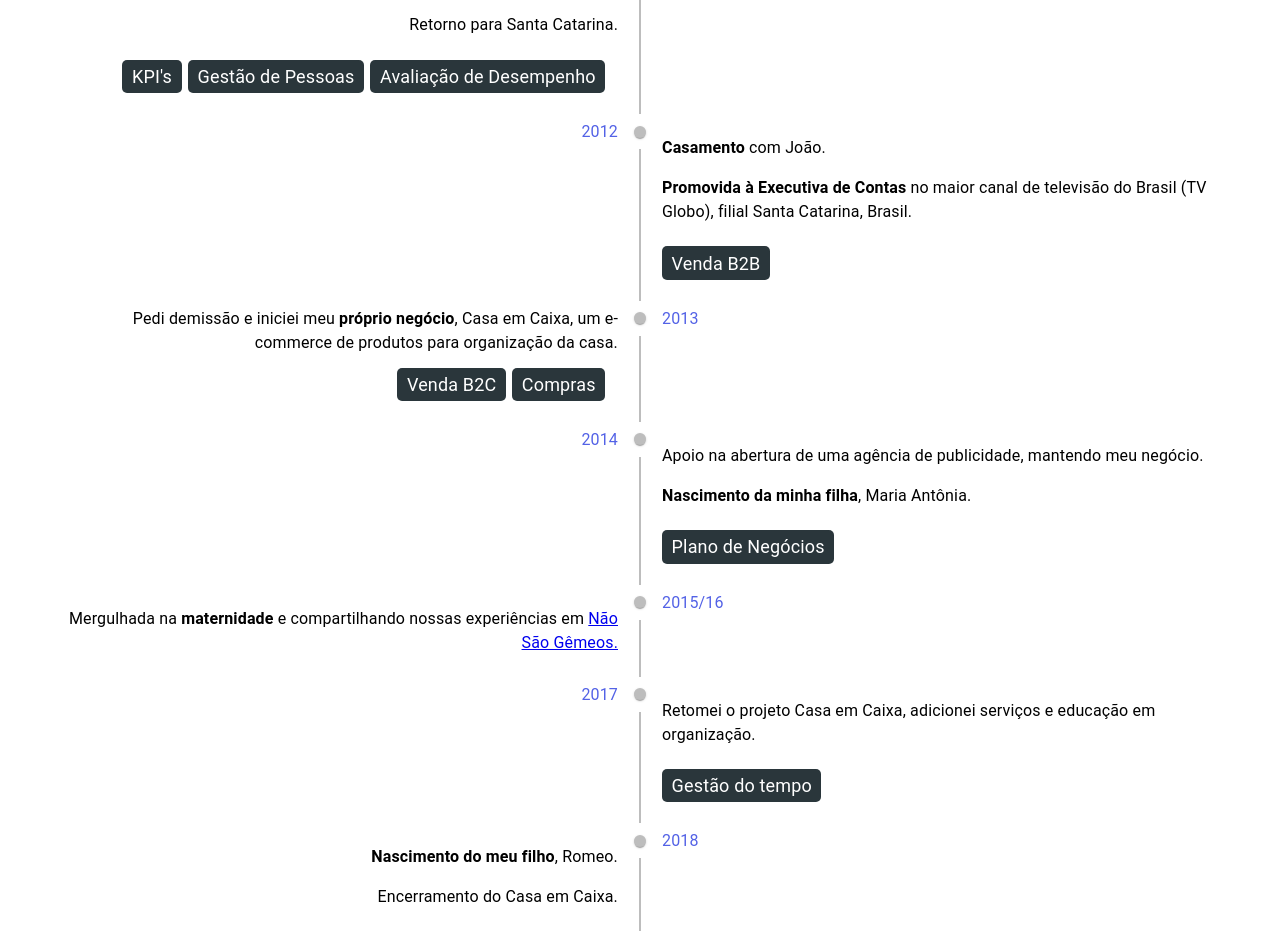
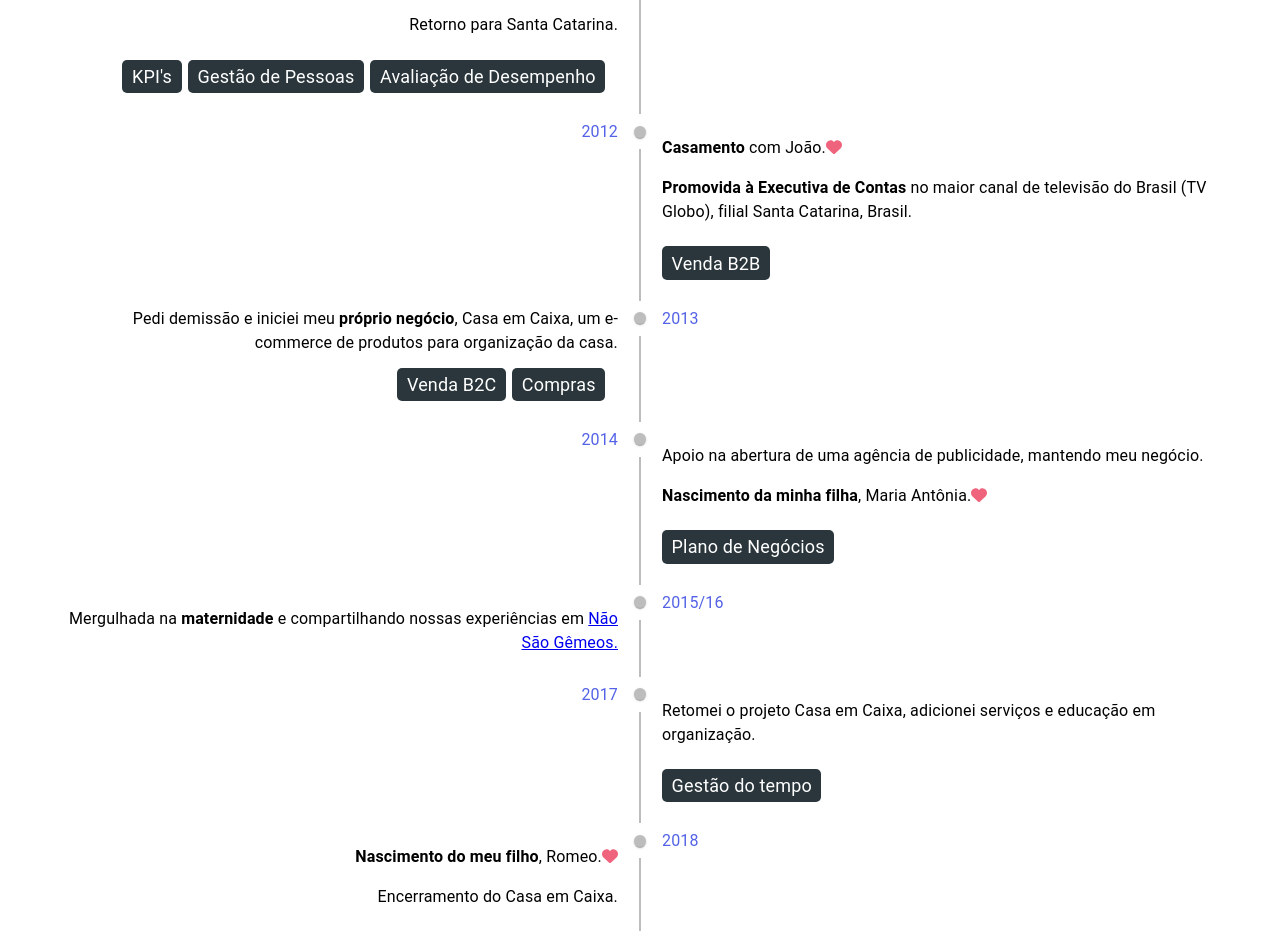
Before and after one commit to Juliana-CH/portfolio-v1, a React (Vite) app: page / in a window 1280 px wide. Shown: the part 2980-3920 px from the top of the page. Built offline with nearby package versions, Linux system fonts and the light colour scheme.

Commit message:
Adding icons (FontAwesome)!

```diff
--- a/index.html
+++ b/index.html
@@ -2,7 +2,7 @@
 <html lang="en">
   <head>
     <meta charset="UTF-8" />
-    <link rel="icon" type="image/svg+xml" href="/src/assets/icons/faviconJuliana-removebg-preview2-removebg-preview2.png" />
+    <link rel="icon" type="image/svg+xml" href="/src/assets/icons/JH.jpg" />
     <meta name="viewport" content="width=device-width, initial-scale=1.0" />
     <title>Juliana Hazim</title>
   </head>
--- a/package.json
+++ b/package.json
@@ -11,6 +11,10 @@
   },
   "dependencies": {
     "@emotion/styled": "^11.11.0",
+    "@fortawesome/fontawesome-svg-core": "^6.4.0",
+    "@fortawesome/free-brands-svg-icons": "^5.15.4",
+    "@fortawesome/free-solid-svg-icons": "^6.4.0",
+    "@fortawesome/react-fontawesome": "^0.1.19",
     "@mui/lab": "^5.0.0-alpha.133",
     "@mui/styled-engine": "^5.13.2",
     "@mui/styles": "^5.13.2",
--- a/src/app/App.jsx
+++ b/src/app/App.jsx
@@ -6,7 +6,6 @@ import About from "../views/about/About";
 import Skills from "../views/skills/Skills";
 import TimeLine from "../views/timeline/TimeLine";
 import TimelineOppositeContent from '@mui/lab/TimelineOppositeContent';
-import SideImage from "../components/sideimage/SideImage";
 import Projects from "../views/projects/Projects";
 import './App.scss';
 
@@ -20,7 +19,6 @@ function App() {
       <Skills />
       <TimeLine />
       <Projects />
-      <SideImage imgSrc="" imgAlt="" />
       <Footer />
     </>
   );
--- a/src/components/footer/Footer.jsx
+++ b/src/components/footer/Footer.jsx
@@ -1,3 +1,5 @@
+import { FontAwesomeIcon } from '@fortawesome/react-fontawesome';
+import { faGithub, faLinkedin } from '@fortawesome/free-brands-svg-icons';
 import "../footer/footer.scss";
 
 function Footer() {
@@ -26,15 +28,15 @@ function Footer() {
 
 
                 <ul className="footer-social">
-                    <a className="rrss" href="https://www.linkedin.com/in/julianachraim/">
+                    <a className="rrss" href="https://www.linkedin.com/in/julianachraim/" target="blank">
                         <li className="linkedin">
-                            LinkedIn
+                            <FontAwesomeIcon icon={faLinkedin} size="2x"/>
                         </li>
                     </a>
 
-                    <a className="rrss" href="https://github.com/Juliana-CH">
+                    <a className="rrss" href="https://github.com/Juliana-CH" target="blank">
                         <li className="github">
-                            GitHub
+                            <FontAwesomeIcon icon={faGithub} size="2x"/>
                         </li>
                     </a>
                 </ul>
--- a/src/components/footer/footer.scss
+++ b/src/components/footer/footer.scss
@@ -68,6 +68,7 @@ input {
   color: var(--second-font-color);
   text-decoration: none;
   list-style-type: none;
+  justify-content: center;
 }
 
   ul,
--- a/src/views/timeline/TimeLine.jsx
+++ b/src/views/timeline/TimeLine.jsx
@@ -7,6 +7,8 @@ import TimelineContent from '@mui/lab/TimelineContent';
 import TimelineDot from '@mui/lab/TimelineDot';
 import TimelineOppositeContent from '@mui/lab/TimelineOppositeContent';
 import { makeStyles } from '@mui/styles';
+import { FontAwesomeIcon } from '@fortawesome/react-fontawesome';
+import { faHeart } from '@fortawesome/free-solid-svg-icons';
 import "./timeline.scss";
 
 const useStyles = makeStyles({
@@ -126,7 +128,9 @@ export default function OppositeContentTimeline() {
             <TimelineConnector />
           </TimelineSeparator>
           <TimelineContent className="timeline-item-text">
-            <p><strong>Casamento</strong> com João.</p>
+            <p><strong>Casamento</strong> com João.
+            <FontAwesomeIcon icon={faHeart} className="heart-icon"/>
+            </p>
             <p><strong>Promovida à Executiva de Contas</strong> no maior canal de televisão do Brasil (TV Globo),
                 filial Santa Catarina, Brasil.</p>
             <div className="timeline-skills">
@@ -169,7 +173,9 @@ export default function OppositeContentTimeline() {
           </TimelineSeparator>
           <TimelineContent className="timeline-item-text">
             <p>Apoio na abertura de uma agência de publicidade, mantendo meu negócio.</p>
-            <p><strong>Nascimento da minha filha</strong>, Maria Antônia.</p>
+            <p><strong>Nascimento da minha filha</strong>, Maria Antônia.
+            <FontAwesomeIcon icon={faHeart} className="heart-icon"/>
+            </p>
             <div className="timeline-skills">
                 <h2 className="timeline-skills-item">Plano de Negócios</h2>
             </div>
@@ -223,7 +229,9 @@ export default function OppositeContentTimeline() {
             <TimelineConnector />
           </TimelineSeparator>
           <TimelineContent className="timeline-item-text">
-            <p><strong>Nascimento do meu filho</strong>, Romeo.</p>
+            <p><strong>Nascimento do meu filho</strong>, Romeo.
+            <FontAwesomeIcon icon={faHeart} className="heart-icon"/>
+            </p>
             <p>Encerramento do Casa em Caixa.</p>
             </TimelineContent>
         </TimelineItem>
--- a/src/views/timeline/timeline.scss
+++ b/src/views/timeline/timeline.scss
@@ -61,3 +61,7 @@
     width: 60%; /* width: para dividir em colunas */
     justify-content: flex-end;
   }
+
+  .heart-icon {
+    color: rgb(239, 100, 124);
+  }
```
Also changed, not shown: src/assets/icons/JH.jpg (added), 1 other file (tests, documents, lock files or other folders).
